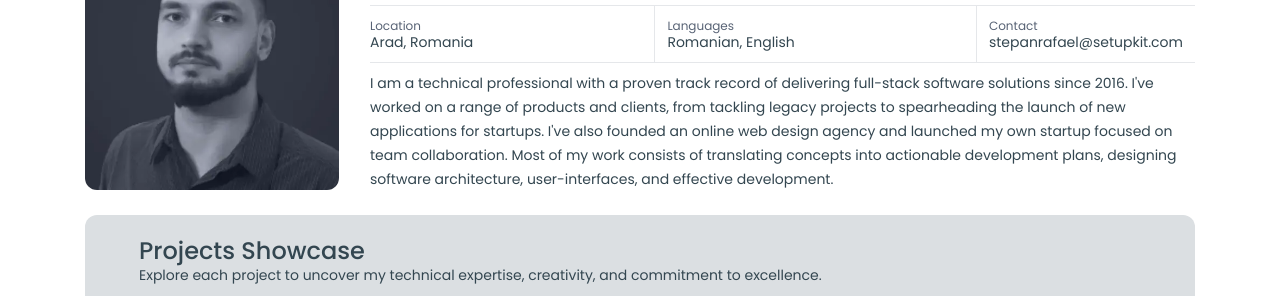
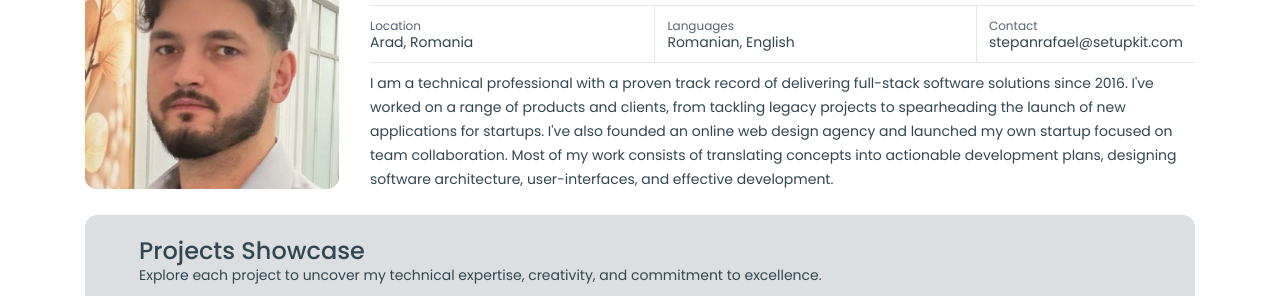
Before and after one commit to stepanrafael/stepanrafael.github.io, a plain HTML site: page index.html in a window 1280 px wide. Shown: the part 89-385 px from the top of the page. Drawn offline with Linux system fonts and the light colour scheme; some packages are replaced by stand-ins of ours; a script that the page names is missing.

Commit message:
Update summary.html

```diff
--- a/components/summary.html
+++ b/components/summary.html
@@ -69,7 +69,7 @@
 <div class="row">
   <div class="col-lg-3">
     <div class="avatar">
-      <img src="/assets/avatar.webp" />
+      <img src="/assets/avatar2.webp" />
     </div>
   </div>
   <div class="col-lg-9">
```
